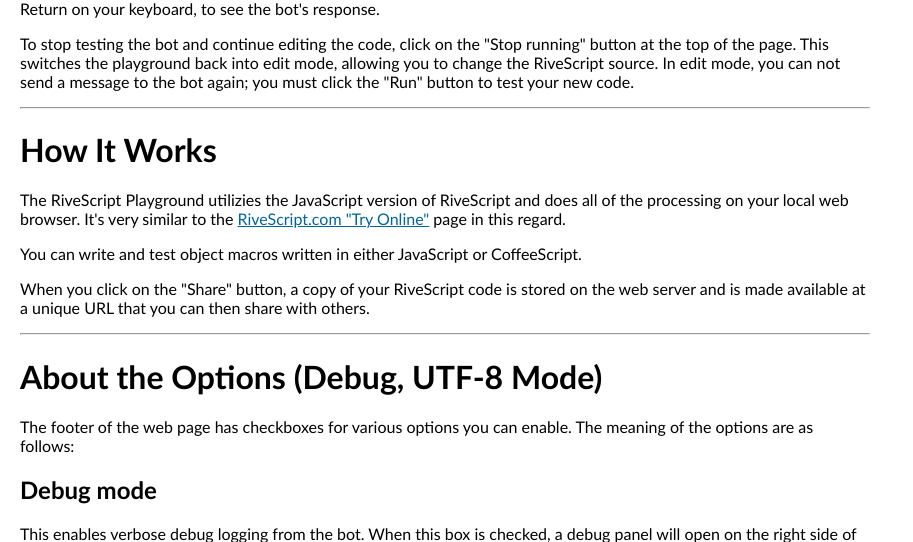
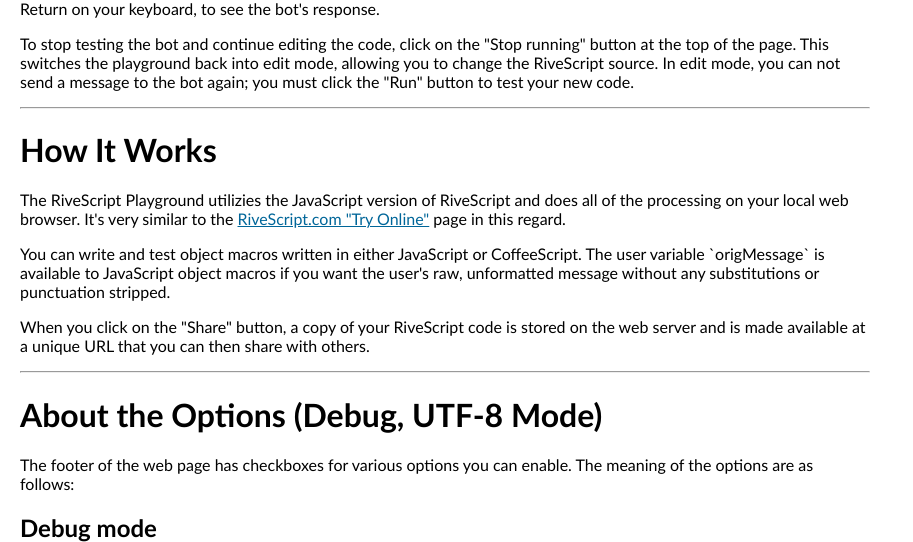
Before and after one commit to aichaos/rivescript-playground, a Flask app: page /about in a window 1280 px wide. Shown: the part 604-1146 px from the top of the page, without its empty margins (0-913 px from the left). Run offline with Flask 2, Linux system fonts and the light colour scheme.

Commit message:
Set uservar origMessage by default

```diff
--- a/playground/templates/about.html
+++ b/playground/templates/about.html
@@ -65,7 +65,9 @@
 	page in this regard.<p>
 
 	You can write and test object macros written in either JavaScript or
-	CoffeeScript.<p>
+	CoffeeScript. The user variable `origMessage` is available to JavaScript
+	object macros if you want the user's raw, unformatted message without any
+	substitutions or punctuation stripped.<p>
 
 	When you click on the "Share" button, a copy of your RiveScript code is
 	stored on the web server and is made available at a unique URL that you can
```
Also changed, not shown: playground/static/js/playground.js (+6 -1 lines).
